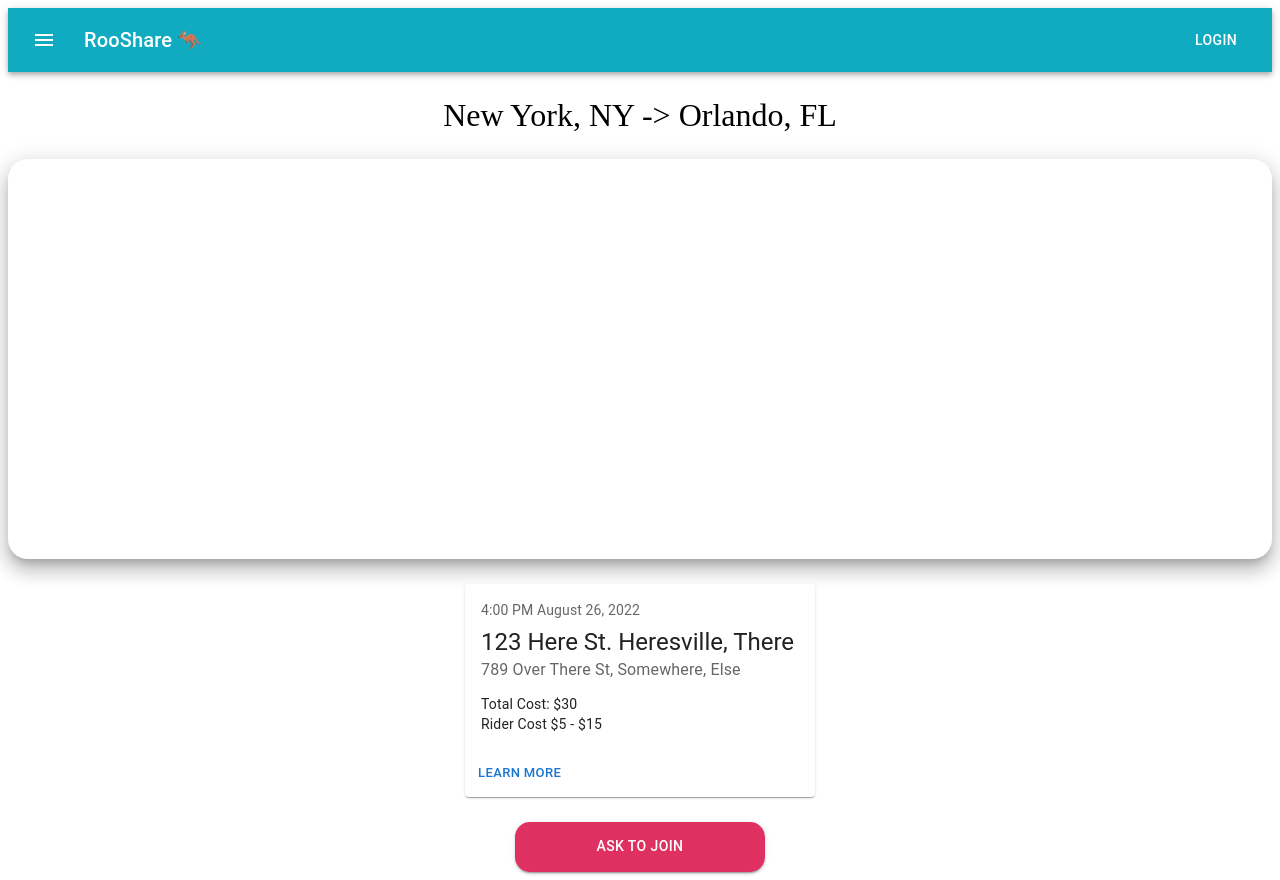
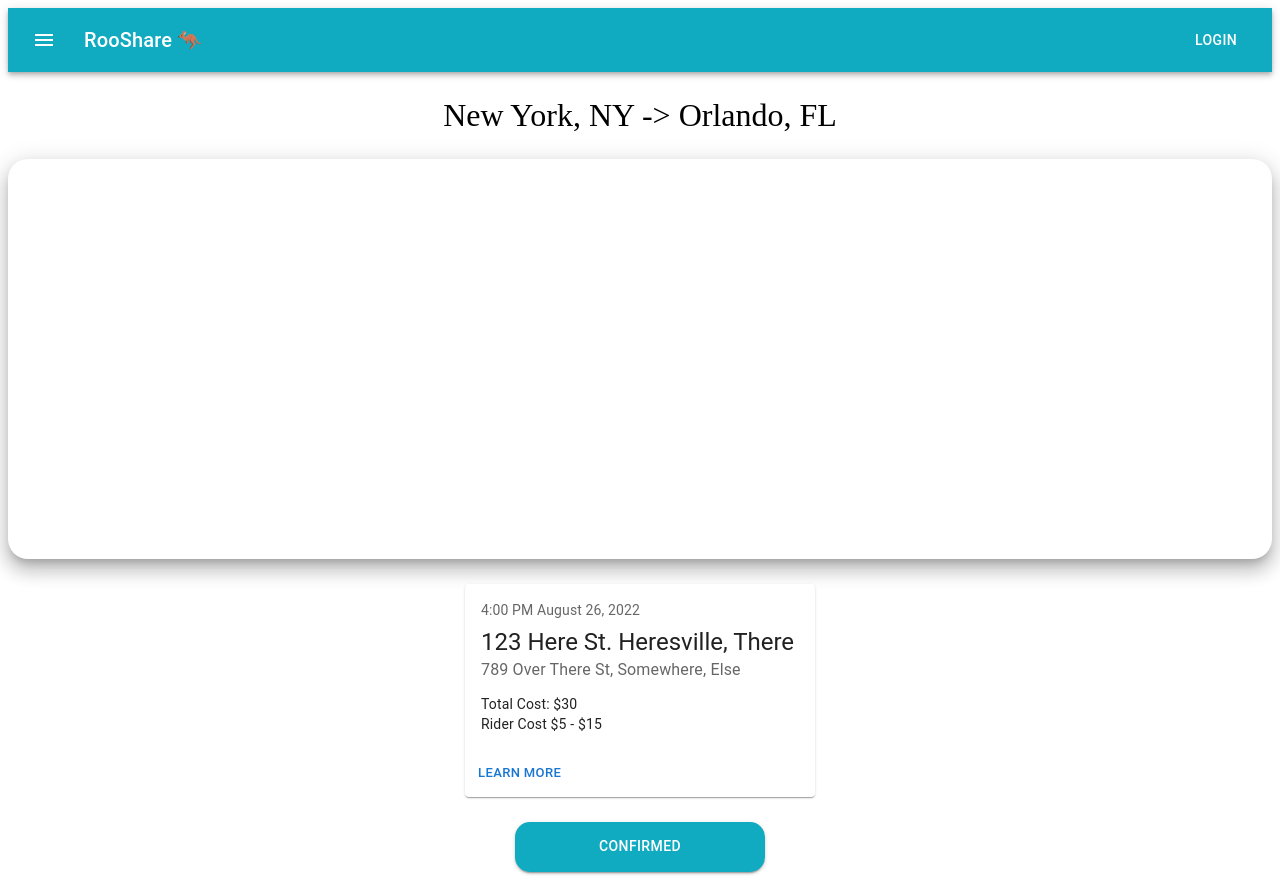
Before and after one commit to rfe-Ride-Share/Hidden-Sand-Village, a React (Create React App) app in the folder client/: page / in a window 1280 px wide. Built offline with nearby package versions, Linux system fonts and the light colour scheme; the HTML template or start-up script is replaced by a standard one.

Commit message:
Got the variable buttons to work properly

```diff
--- a/client/src/App.jsx
+++ b/client/src/App.jsx
@@ -8,7 +8,7 @@ import SearchView from './components/search-view/search-view';
 import RiderTripView from './components/trip-view/rider-trip-view/rider-trip-view';
 
 function App() {
-  return <RiderTripView />;
+  return <RiderTripView status='confirmed' />;
 }
 
 export default App;
--- /dev/null
+++ b/client/src/components/trip-view/rider-trip-view/buttons/confirmed.jsx
@@ -0,0 +1,21 @@
+import * as React from 'react';
+import Stack from '@mui/material/Stack';
+import Button from '@mui/material/Button';
+
+function Confirmed() {
+  return (
+      <Button
+        variant="contained"
+        sx={{
+          width: '250px',
+          height: '50px',
+          borderRadius: '15px',
+          backgroundColor: '#11ABC1',
+        }}
+      >
+          Confirmed
+      </Button>
+  );
+}
+
+export default Confirmed;
--- /dev/null
+++ b/client/src/components/trip-view/rider-trip-view/buttons/pending.jsx
@@ -0,0 +1,21 @@
+import * as React from 'react';
+import Stack from '@mui/material/Stack';
+import Button from '@mui/material/Button';
+
+function Pending() {
+  return (
+      <Button
+        variant="contained"
+        sx={{
+          width: '250px',
+          height: '50px',
+          borderRadius: '15px',
+          backgroundColor: '#F5B935',
+        }}
+      >
+          Pending
+      </Button>
+  );
+}
+
+export default Pending;
--- a/client/src/components/trip-view/rider-trip-view/rider-trip-view.jsx
+++ b/client/src/components/trip-view/rider-trip-view/rider-trip-view.jsx
@@ -4,11 +4,22 @@ import styled from 'styled-components';
 import PlaceHolderBar from '../placeholder-bar';
 import TitleOfTrip from '../title-of-trip';
 import RiderCard from './card';
-import AskToJoin from './asktojoin';
+
+import AskToJoin from './buttons/asktojoin';
+import Pending from './buttons/pending';
+import Confirmed from './buttons/confirmed';
 
 import Paper from '@mui/material/Paper';
 
-function TripView() {
+function TripView({ status }) {
+  let displayButton = <AskToJoin />;
+
+  if (status === 'pending') {
+    displayButton = <Pending />
+  } else if (status === 'confirmed') {
+    displayButton = <Confirmed />
+  }
+
   return (
     <div>
       <PlaceHolderBar />
@@ -23,7 +34,7 @@ function TripView() {
           }}
         />
         <RiderCard />
-        <AskToJoin />
+        {displayButton}
       </TripViewContainer>
     </div>
   );
```
Also changed, not shown: client/src/components/trip-view/rider-trip-view/buttons/asktojoin.jsx (renamed from client/src/components/trip-view/rider-trip-view/asktojoin.jsx), 1 other file (tests, documents, lock files or other folders).
